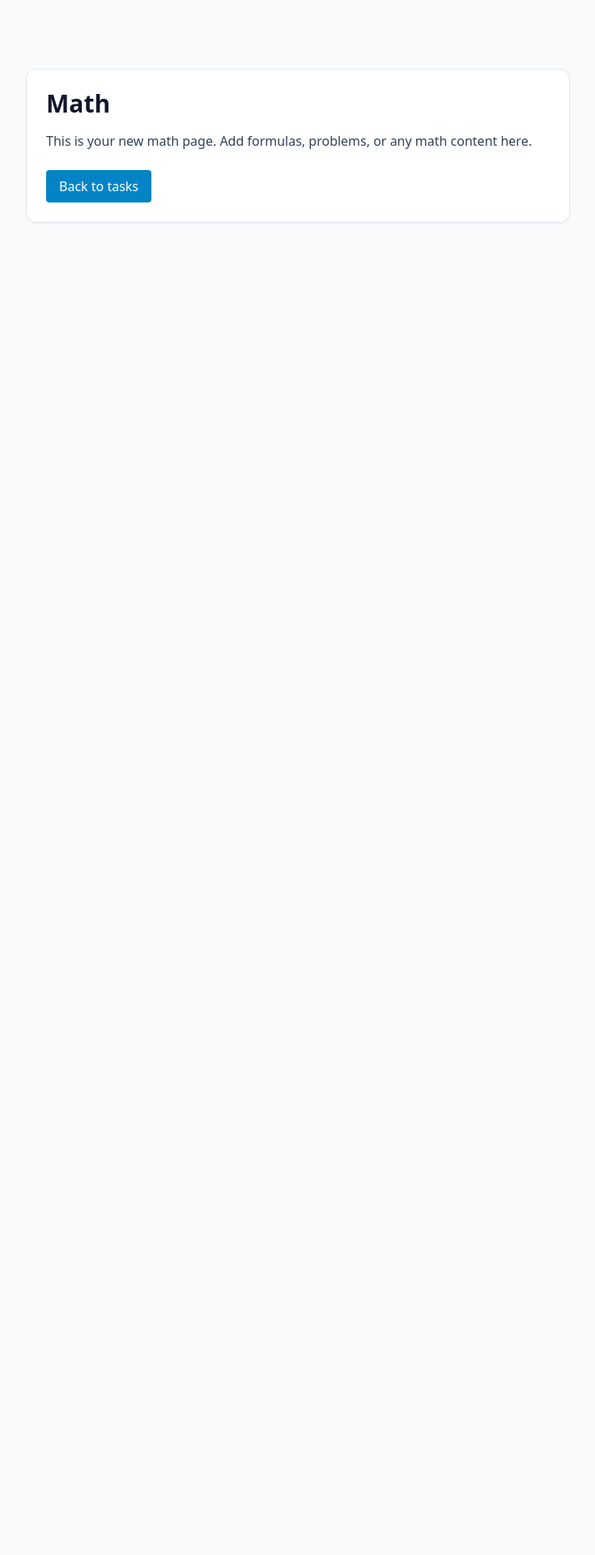
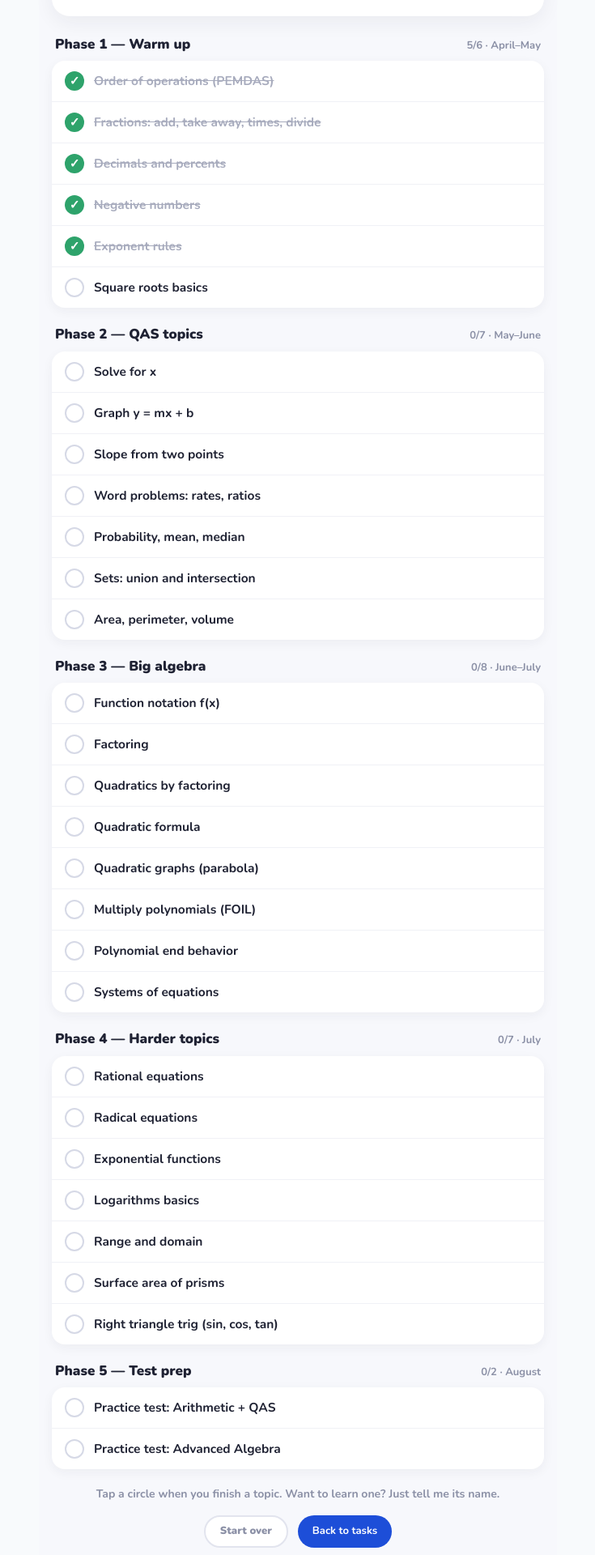
Before and after one commit to Khalid-Graine/tasks, a React (Vite) app in the folder my-task-app/: page /math in a window 1280 px wide. Shown: the part 260-2180 px from the top of the page at 81% size, without its empty margins (272-1007 px from the left). Before the commit the page ends 800 px from the top, so only its background shows below. Built offline with nearby package versions, Linux system fonts and the light colour scheme.

Commit message:
feat(math): enhance MathPage with progress tracking and interactive topic completion

```diff
--- a/my-task-app/src/Math.jsx
+++ b/my-task-app/src/Math.jsx
@@ -1,14 +1,228 @@
+import { useState, useEffect } from 'react';
 import { Link } from 'react-router-dom';
 
+const PHASES = [
+  {
+    name: 'Phase 1 — Warm up',
+    when: 'April–May',
+    topics: [
+      'Order of operations (PEMDAS)',
+      'Fractions: add, take away, times, divide',
+      'Decimals and percents',
+      'Negative numbers',
+      'Exponent rules',
+      'Square roots basics',
+    ],
+  },
+  {
+    name: 'Phase 2 — QAS topics',
+    when: 'May–June',
+    topics: [
+      'Solve for x',
+      'Graph y = mx + b',
+      'Slope from two points',
+      'Word problems: rates, ratios',
+      'Probability, mean, median',
+      'Sets: union and intersection',
+      'Area, perimeter, volume',
+    ],
+  },
+  {
+    name: 'Phase 3 — Big algebra',
+    when: 'June–July',
+    topics: [
+      'Function notation f(x)',
+      'Factoring',
+      'Quadratics by factoring',
+      'Quadratic formula',
+      'Quadratic graphs (parabola)',
+      'Multiply polynomials (FOIL)',
+      'Polynomial end behavior',
+      'Systems of equations',
+    ],
+  },
+  {
+    name: 'Phase 4 — Harder topics',
+    when: 'July',
+    topics: [
+      'Rational equations',
+      'Radical equations',
+      'Exponential functions',
+      'Logarithms basics',
+      'Range and domain',
+      'Surface area of prisms',
+      'Right triangle trig (sin, cos, tan)',
+    ],
+  },
+  {
+    name: 'Phase 5 — Test prep',
+    when: 'August',
+    topics: [
+      'Practice test: Arithmetic + QAS',
+      'Practice test: Advanced Algebra',
+    ],
+  },
+];
+
+const ALL = PHASES.flatMap((p) => p.topics);
+const TOTAL = ALL.length;
+const DEFAULT_DONE = ALL.slice(0, 5);
+const STORAGE_KEY = 'math_done_topics';
+
 export default function MathPage() {
+  const [done, setDone] = useState(() => new Set(DEFAULT_DONE));
+  const [loaded, setLoaded] = useState(false);
+
+  useEffect(() => {
+    try {
+      const saved = window.localStorage.getItem(STORAGE_KEY);
+      if (saved) {
+        setDone(new Set(JSON.parse(saved)));
+      }
+    } catch (e) {
+      console.warn('Failed to load math progress', e);
+    }
+    setLoaded(true);
+  }, []);
+
+  const save = (nextSet) => {
+    try {
+      window.localStorage.setItem(STORAGE_KEY, JSON.stringify([...nextSet]));
+    } catch (e) {
+      console.warn('Failed to save math progress', e);
+    }
+  };
+
+  const toggle = (topic) => {
+    const next = new Set(done);
+    if (next.has(topic)) next.delete(topic);
+    else next.add(topic);
+    setDone(next);
+    save(next);
+  };
+
+  const reset = () => {
+    const empty = new Set();
+    setDone(empty);
+    save(empty);
+  };
+
+  const count = [...done].filter((topic) => ALL.includes(topic)).length;
+  const pct = Math.round((count / TOTAL) * 100);
+
+  const ink = '#1f2233';
+  const green = '#2ea36b';
+  const soft = '#eef0f7';
+
   return (
-    <div className="min-h-screen pt-20 flex items-center justify-center bg-slate-50 dark:bg-slate-950">
-      <div className="max-w-2xl w-full p-6 bg-white dark:bg-slate-900 border border-slate-200 dark:border-slate-800 rounded-xl shadow-sm">
-        <h1 className="text-3xl font-semibold mb-4">Math</h1>
-        <p className="text-slate-700 dark:text-slate-300 mb-6">
-          This is your new math page. Add formulas, problems, or any math content here.
-        </p>
-        <Link to="/" className="inline-block px-4 py-2 bg-sky-600 text-white rounded hover:bg-sky-700">
+    <div style={{ minHeight: '100%', background: '#f7f8fc', color: ink, padding: '22px 16px 40px', maxWidth: 640, margin: '0 auto' }}>
+      <style>{`@import url('https://fonts.googleapis.com/css2?family=Nunito:wght@400;700;900&display=swap'); html, body { font-family: 'Nunito', ui-rounded, system-ui, sans-serif; }`}</style>
+
+      <div style={{ background: '#fff', borderRadius: 22, padding: '26px 22px', boxShadow: '0 8px 24px rgba(31,34,51,0.06)', textAlign: 'center', marginBottom: 22 }}>
+        <div style={{ fontSize: 15, fontWeight: 700, color: '#8b90a6', letterSpacing: 0.4 }}>YOU HAVE DONE</div>
+        <div style={{ fontSize: 84, fontWeight: 900, lineHeight: 1, color: green, margin: '4px 0 2px' }}>{pct}%</div>
+        <div style={{ fontSize: 16, fontWeight: 700, color: '#8b90a6' }}>{count} of {TOTAL} topics</div>
+
+        <div style={{ background: soft, height: 16, borderRadius: 10, marginTop: 18, overflow: 'hidden' }}>
+          <div style={{ width: `${pct}%`, height: '100%', background: `linear-gradient(90deg, #57c48a, ${green})`, borderRadius: 10, transition: 'width 0.4s ease' }} />
+        </div>
+        <div style={{ fontSize: 14, fontWeight: 700, color: '#8b90a6', marginTop: 14 }}>Goal: 250+ · Last score: 203</div>
+      </div>
+
+      {PHASES.map((phase) => {
+        const phaseDone = phase.topics.filter((topic) => done.has(topic)).length;
+        return (
+          <div key={phase.name} style={{ marginBottom: 20 }}>
+            <div style={{ display: 'flex', justifyContent: 'space-between', alignItems: 'baseline', marginBottom: 8, padding: '0 4px' }}>
+              <div style={{ fontSize: 17, fontWeight: 900 }}>{phase.name}</div>
+              <div style={{ fontSize: 13, fontWeight: 700, color: '#8b90a6' }}>{phaseDone}/{phase.topics.length} · {phase.when}</div>
+            </div>
+            <div style={{ background: '#fff', borderRadius: 16, overflow: 'hidden', boxShadow: '0 4px 14px rgba(31,34,51,0.05)' }}>
+              {phase.topics.map((topic, index) => {
+                const isDone = done.has(topic);
+                return (
+                  <button
+                    key={topic}
+                    type="button"
+                    onClick={() => toggle(topic)}
+                    style={{
+                      display: 'flex',
+                      alignItems: 'center',
+                      gap: 12,
+                      width: '100%',
+                      textAlign: 'left',
+                      padding: '13px 16px',
+                      border: 'none',
+                      borderTop: index === 0 ? 'none' : '1px solid #f0f1f6',
+                      background: 'transparent',
+                      cursor: 'pointer',
+                      fontFamily: 'inherit',
+                    }}
+                  >
+                    <span style={{
+                      flexShrink: 0,
+                      width: 24,
+                      height: 24,
+                      borderRadius: '50%',
+                      border: isDone ? 'none' : '2.5px solid #d6d9e6',
+                      background: isDone ? green : 'transparent',
+                      color: '#fff',
+                      display: 'flex',
+                      alignItems: 'center',
+                      justifyContent: 'center',
+                      fontSize: 15,
+                      fontWeight: 900,
+                    }}>
+                      {isDone ? '✓' : ''}
+                    </span>
+                    <span style={{
+                      fontSize: 15.5,
+                      fontWeight: 700,
+                      color: isDone ? '#a7abbd' : ink,
+                      textDecoration: isDone ? 'line-through' : 'none',
+                    }}>{topic}</span>
+                  </button>
+                );
+              })}
+            </div>
+          </div>
+        );
+      })}
+
+      <div style={{ textAlign: 'center', fontSize: 14, color: '#8b90a6', fontWeight: 700, marginTop: 8 }}>Tap a circle when you finish a topic. Want to learn one? Just tell me its name.</div>
+      <div style={{ textAlign: 'center', marginTop: 16, display: 'flex', justifyContent: 'center', gap: 12, flexWrap: 'wrap' }}>
+        <button
+          type="button"
+          onClick={reset}
+          style={{
+            border: '2px solid #e2e4ee',
+            background: '#fff',
+            color: '#8b90a6',
+            fontWeight: 800,
+            fontSize: 13,
+            padding: '8px 18px',
+            borderRadius: 20,
+            cursor: 'pointer',
+            fontFamily: 'inherit',
+          }}
+        >
+          Start over
+        </button>
+        <Link
+          to="/"
+          style={{
+            display: 'inline-flex',
+            alignItems: 'center',
+            justifyContent: 'center',
+            padding: '8px 18px',
+            background: '#1d4ed8',
+            color: '#fff',
+            borderRadius: 20,
+            textDecoration: 'none',
+            fontWeight: 700,
+            fontSize: 13,
+          }}
+        >
           Back to tasks
         </Link>
       </div>
```
